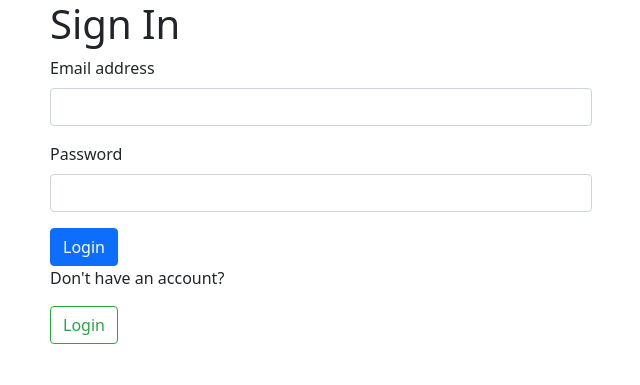
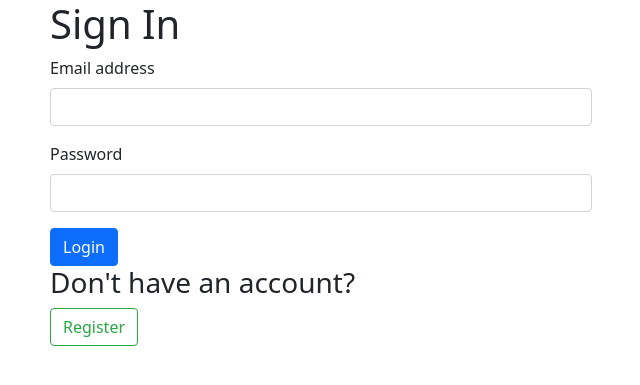
Before and after one commit to Kai-Martin/hiperplanner, a CodeIgniter 4 app: template app/Views/auth/Login.php in a window 1280 px wide. Shown: the top 385 px of the page, without its empty margins (319-959 px from the left). Run offline with PHP 8.4 and a stand-in for CodeIgniter, Linux system fonts and the light colour scheme; the template is opened without the code that fills it, so the values that code supplies are empty; some libraries are stand-ins or nearby versions.

Commit message:
Update Login.php

```diff
--- a/app/Views/auth/Login.php
+++ b/app/Views/auth/Login.php
@@ -28,8 +28,8 @@
                         <input type="password" name="password" class="form-control" id="InputForPassword">
                     </div>
                     <button type="submit" class="btn btn-primary">Login</button>
-                    <p>Don't have an account?</p>
-                    <a href="<?=base_url()?>/register" class="btn btn-outline-success">Login</a>
+                    <h3>Don't have an account?</h3>
+                    <a href="<?=base_url()?>/register" class="btn btn-outline-success">Register</a>
                 </form>
             </div>
 
```
